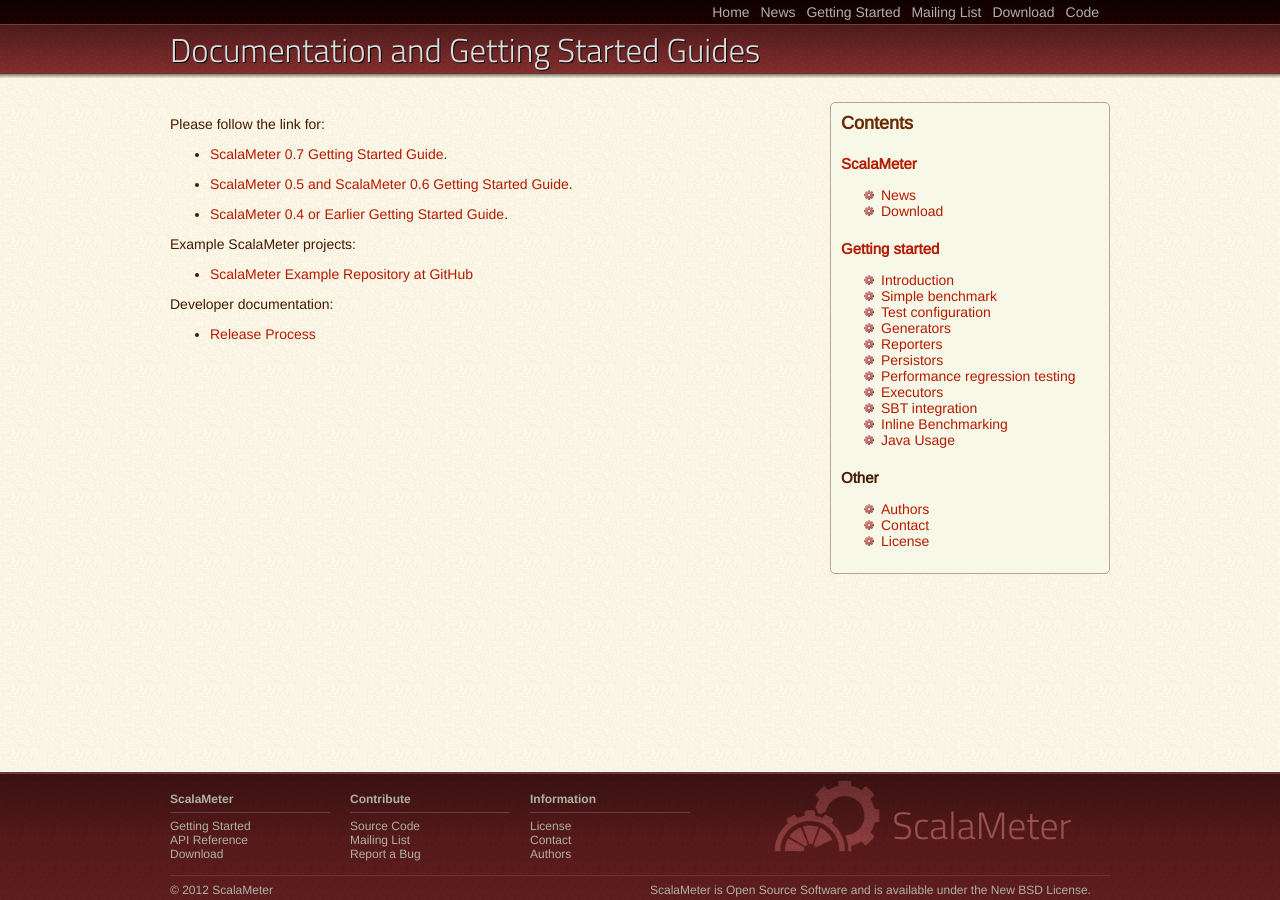
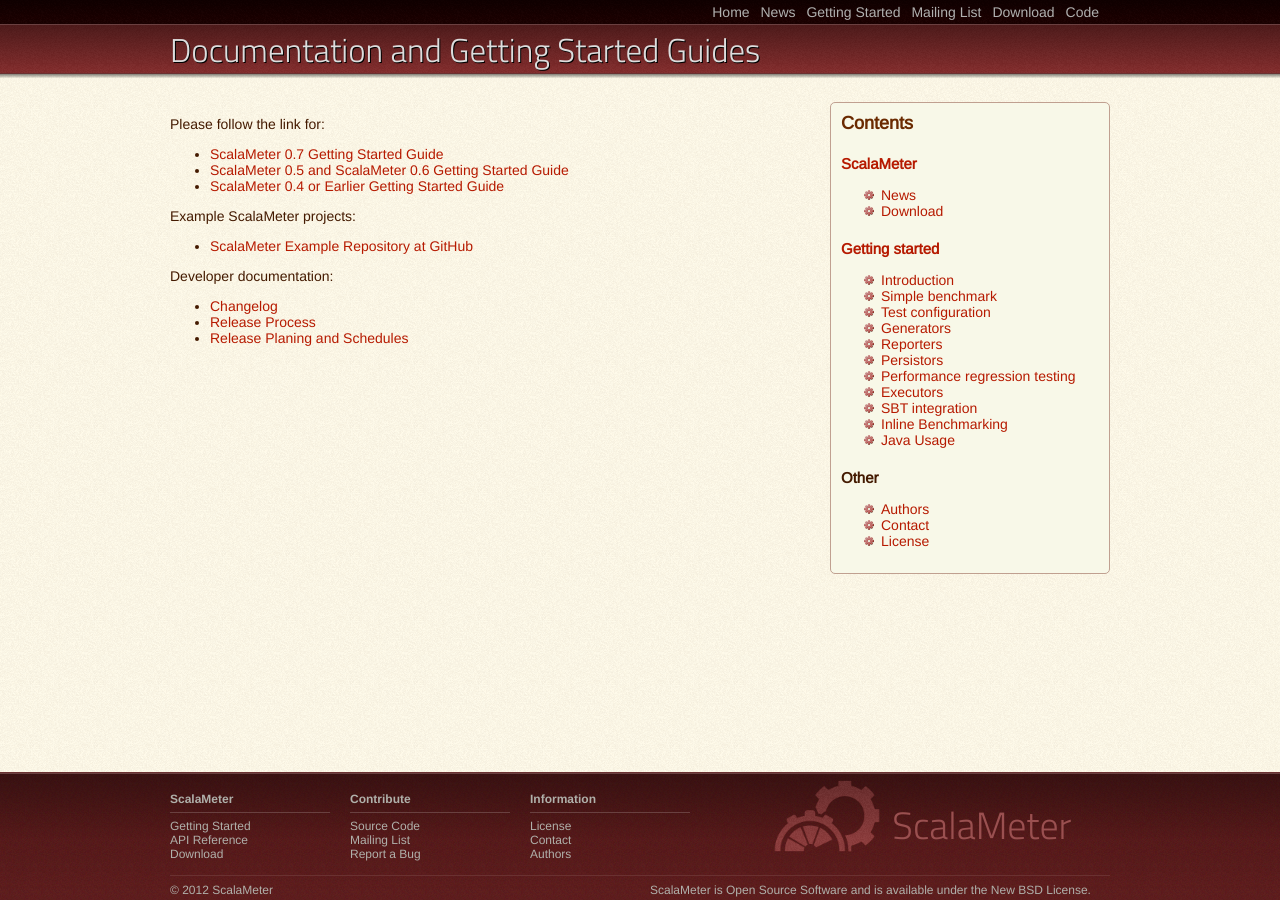
Before and after one commit to scalameter/scalameter.github.com, a Jekyll site: the page built from home/gettingstarted/index.md, in a window 1280 px wide. Built offline with Jekyll 4.4.1, drawn with Linux system fonts in a browser that asks for light colours.

```diff
--- a/home/gettingstarted/index.md
+++ b/home/gettingstarted/index.md
@@ -10,11 +10,9 @@ partof: getting-started
 
 Please follow the link for:
 
-- [ScalaMeter 0.7 Getting Started Guide](/home/gettingstarted/0.7/).
-
-- [ScalaMeter 0.5 and ScalaMeter 0.6 Getting Started Guide](/home/gettingstarted/0.5/).
-
-- [ScalaMeter 0.4 or Earlier Getting Started Guide](/home/gettingstarted/0.4/).
+- [ScalaMeter 0.7 Getting Started Guide](/home/gettingstarted/0.7/)
+- [ScalaMeter 0.5 and ScalaMeter 0.6 Getting Started Guide](/home/gettingstarted/0.5/)
+- [ScalaMeter 0.4 or Earlier Getting Started Guide](/home/gettingstarted/0.4/)
 
 Example ScalaMeter projects:
 
@@ -22,4 +20,6 @@ Example ScalaMeter projects:
 
 Developer documentation:
 
+- [Changelog](/changelog/)
 - [Release Process](/home/releasing/)
+- [Release Planing and Schedules](/planning/)
```
Also changed, not shown: changelog/index.md (+5 -0 lines).
